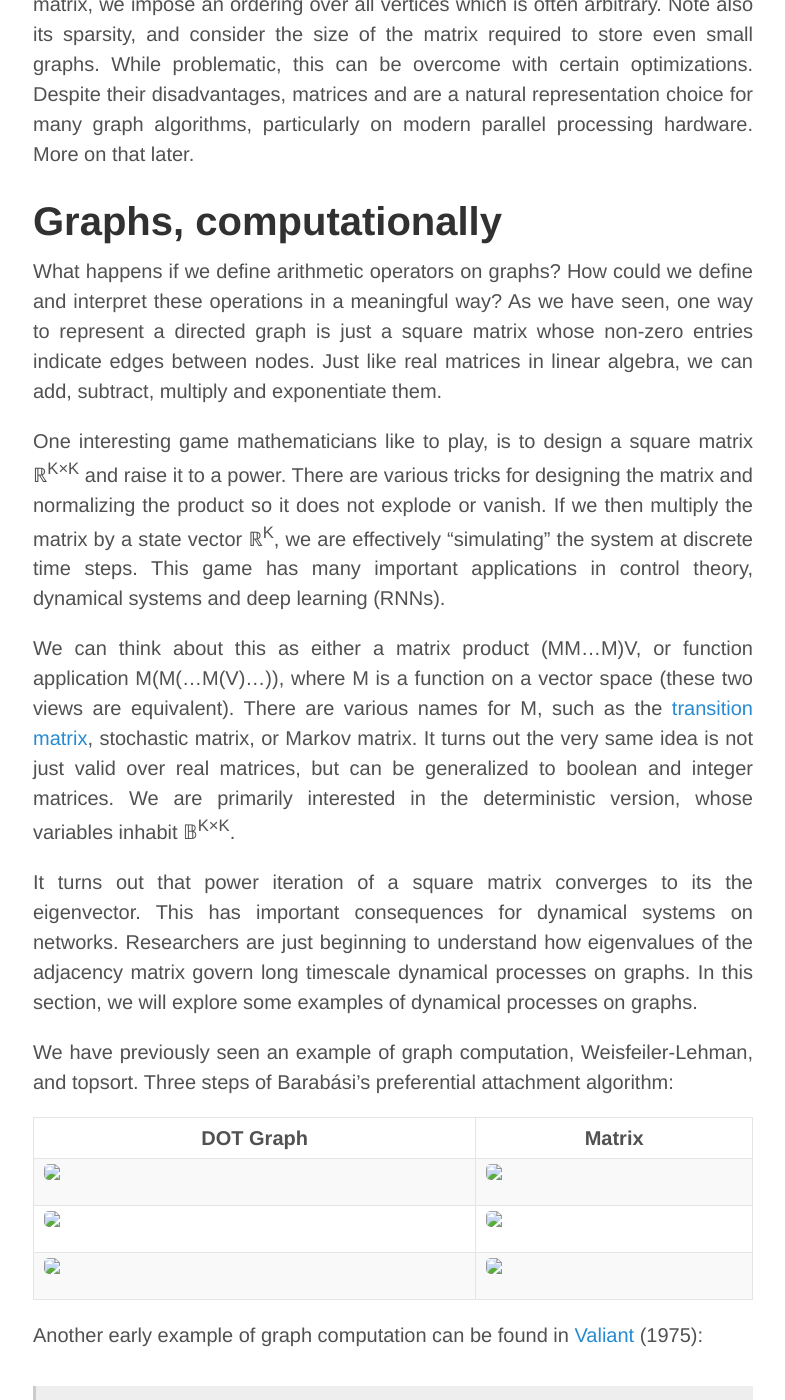
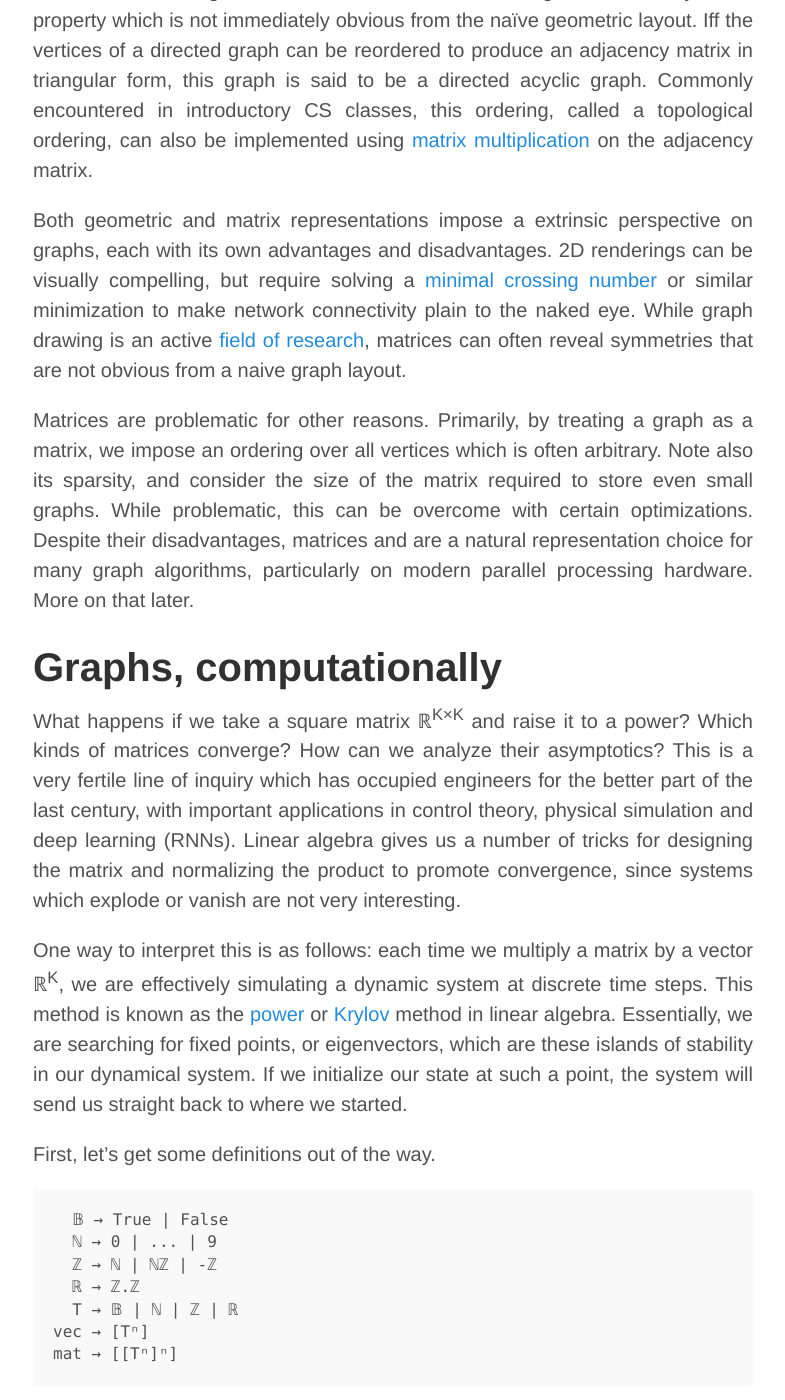
Before and after one commit to breandan/breandan.github.io, a Jekyll site: the page built from _posts/2020-06-30-graph-computation.md, in a window 1280 px wide and 1400 px high, scrolled down 18341 px. Shown: the whole window, without its empty margins (247-1032 px from the left). Built offline with Jekyll 4.4.1, drawn with Linux system fonts in a browser that asks for light colours; nearby versions of some CDN libraries; some web fonts are replaced; formulas are drawn with MathJax 3; comment, search, counter and statistics services are not loaded; some of the changed text lies outside the part shown.

Commit message:
describe krylov method

````diff
--- a/_posts/2020-06-30-graph-computation.md
+++ b/_posts/2020-06-30-graph-computation.md
@@ -324,6 +324,26 @@ fun Set<Vertex>.closure() = map { vertex ->
 fun Vertex.neighborhood(k: Int = 0) = Graph(neighbors(k).closure())
 ```
 
+We can also define the adjacency and degree matrices:
+
+```
+val Graph.degree by lazy {
+  Mat(vertices.size, vertices.size).also { deg ->
+    V.forEach { v -> deg[v, v] = v.neighbors.size }
+  }
+}
+
+val Graph.adjacency by lazy {
+  Mat(vertices.size, vertices.size).also { adj ->
+    vertices.forEach { v ->
+      v.neighbors.forEach { n -> adj[v, n] = 1 }
+    }
+  }
+}
+
+val Graph.laplacian by lazy { degree - adjacency }
+```
+
 But what about cycles? To support cycles, we will need to modify our definition slightly, to delay edge instantiation until after construction:
 
 ```kotlin
@@ -378,7 +398,7 @@ TODO: Graph grammars are grammars on graphs.
 
 TODO: Single/Double pushout
 
-# Graphs, visually
+# Graph DSLs
 
 Graphs have also found many interesting applications as reasoning devices in various domains:
 
@@ -445,13 +465,47 @@ Matrices are problematic for other reasons. Primarily, by treating a graph as a
 
 # Graphs, computationally
 
-What happens if we define arithmetic operators on graphs? How could we define and interpret these operations in a meaningful way? As we have seen, one way to represent a directed graph is just a square matrix whose non-zero entries indicate edges between nodes. Just like real matrices in linear algebra, we can add, subtract, multiply and exponentiate them.
+What happens if we take a square matrix ℝ<sup>K×K</sup> and raise it to a power? Which kinds of matrices converge? How can we analyze their asymptotics? This is a very fertile line of inquiry which has occupied engineers for the better part of the last century, with important applications in control theory, physical simulation and deep learning (RNNs). Linear algebra gives us a number of tricks for designing the matrix and normalizing the product to promote convergence, since systems which explode or vanish are not very interesting.
 
-One interesting game mathematicians like to play, is to design a square matrix ℝ<sup>K×K</sup> and raise it to a power. There are various tricks for designing the matrix and normalizing the product so it does not explode or vanish. If we then multiply the matrix by a state vector ℝ<sup>K</sup>, we are effectively "simulating" the system at discrete time steps. This game has many important applications in control theory, dynamical systems and deep learning (RNNs).
+One way to interpret this is as follows: each time we multiply a matrix by a vector ℝ<sup>K</sup>, we are effectively simulating a dynamic system at discrete time steps. This method is known as the [power](https://en.wikipedia.org/wiki/Power_iteration) or [Krylov](http://www.mathnet.ru/links/ebf56bfe7abf0fa06968059ace96e215/im5215.pdf) method in linear algebra. Essentially, we are searching for fixed points, or eigenvectors, which are these islands of stability in our dynamical system. If we initialize our state at such a point, the system will send us straight back to where we started.
 
-We can think about this as either a matrix product (MM...M)V, or function application M(M(...M(V)...)), where M is a function on a vector space (these two views are equivalent). There are various names for M, such as the [transition matrix](https://ieeexplore.ieee.org/stamp/stamp.jsp?arnumber=1086510&casa_token=KuNTtlFssrQAAAAA:-WcymDKB8OVo6gh1TKM0363R2dgvhi9XeuV5bLPI2yI1WtX0VlvPUAW5QoyhaBjdVfo8rA4HmA&tag=1), stochastic matrix, or Markov matrix. It turns out the very same idea is not just valid over real matrices, but can be generalized to boolean and integer matrices. We are primarily interested in the deterministic version, whose variables inhabit 𝔹<sup>K×K</sup>.
+First, let's get some definitions out of the way.
 
-It turns out that power iteration of a square matrix converges to its the eigenvector. This has important consequences for dynamical systems on networks. Researchers are just beginning to understand how eigenvalues of the adjacency matrix govern long timescale dynamical processes on graphs. In this section, we will explore some examples of dynamical processes on graphs.
+```
+  𝔹 → True | False
+  ℕ → 0 | ... | 9
+  ℤ → ℕ | ℕℤ | -ℤ
+  ℝ → ℤ.ℤ
+  T → 𝔹 | ℕ | ℤ | ℝ
+vec → [Tⁿ]
+mat → [[Tⁿ]ⁿ]
+```
+
+We can think of the Krylov method as either a matrix-matrix product:
+
+```
+mmp → mat | mat * mat
+mvp → (mmp) * vec
+```
+
+Or a matrix-vector product:
+
+```
+mvp → mat * vec | (mvp) * mat
+```
+
+Or some kind of recurrence relation:
+
+```
+fun → (mat * vec) / ‖ mat * vec ‖
+rec → fun vec | (rec vec)
+```
+
+Save their computational complexity, these three views are basically equivalent.
+
+Krylov methods are not just valid on real matrices, but can be generalized to boolean and integer matrices. We are primarily interested in the deterministic version, whose variables inhabit 𝔹<sup>K×K</sup>. There are various names for M, such as the [transition matrix](https://ieeexplore.ieee.org/stamp/stamp.jsp?arnumber=1086510&casa_token=KuNTtlFssrQAAAAA:-WcymDKB8OVo6gh1TKM0363R2dgvhi9XeuV5bLPI2yI1WtX0VlvPUAW5QoyhaBjdVfo8rA4HmA&tag=1), stochastic matrix, or Markov matrix.
+
+The Krylov methods have important applications for studying dynamical systems on networks. Researchers are just beginning to understand how eigenvalues of the Laplacian affect the asymptotic behavior of dynamical processes on graphs. In this section, we will explore some examples of dynamical processes on graphs.
 
 We have previously seen an example of graph computation, Weisfeiler-Lehman, and topsort. Three steps of Barabási's preferential attachment algorithm:
 
@@ -474,7 +528,9 @@ This astonishing result suggests that, at least for the context free languages,
 - [Mealy machines](https://en.wikipedia.org/wiki/Mealy_machine)
 - [Petri nets](https://en.wikipedia.org/wiki/Petri_net)
 
-We now attempt to show a few examples simulating a state machine using matrix multiplication. For illustrative purposes, the state simply holds a vector of binary or integer values, however we can also imagine it carrying other "messages" around the graph in a similar manner, using their corresponding algebras. Here, we will use the boolean algebra for matrix multiplication, where `+` corresponds to `∨`, and `*` corresponds to `∧`:
+What happens if we define arithmetic operators on graphs? How might we define and interpret these operations in a meaningful way? As we have seen, one way to represent a directed graph is just a square matrix whose non-zero entries indicate edges between nodes. Just like real matrices in linear algebra, we can add, subtract, multiply and exponentiate them.
+
+We now attempt to show a few examples simulating a state machine using the Krylov method. For illustrative purposes, the state simply holds a vector of binary or integer values, however we can also imagine it carrying other "messages" around the graph in a similar manner, using their corresponding algebras. Here, we will use the boolean algebra for matrix multiplication, where `+` corresponds to `∨`, and `*` corresponds to `∧`:
 
 ```
 ┌───┬───┬─────┬─────┐
````
